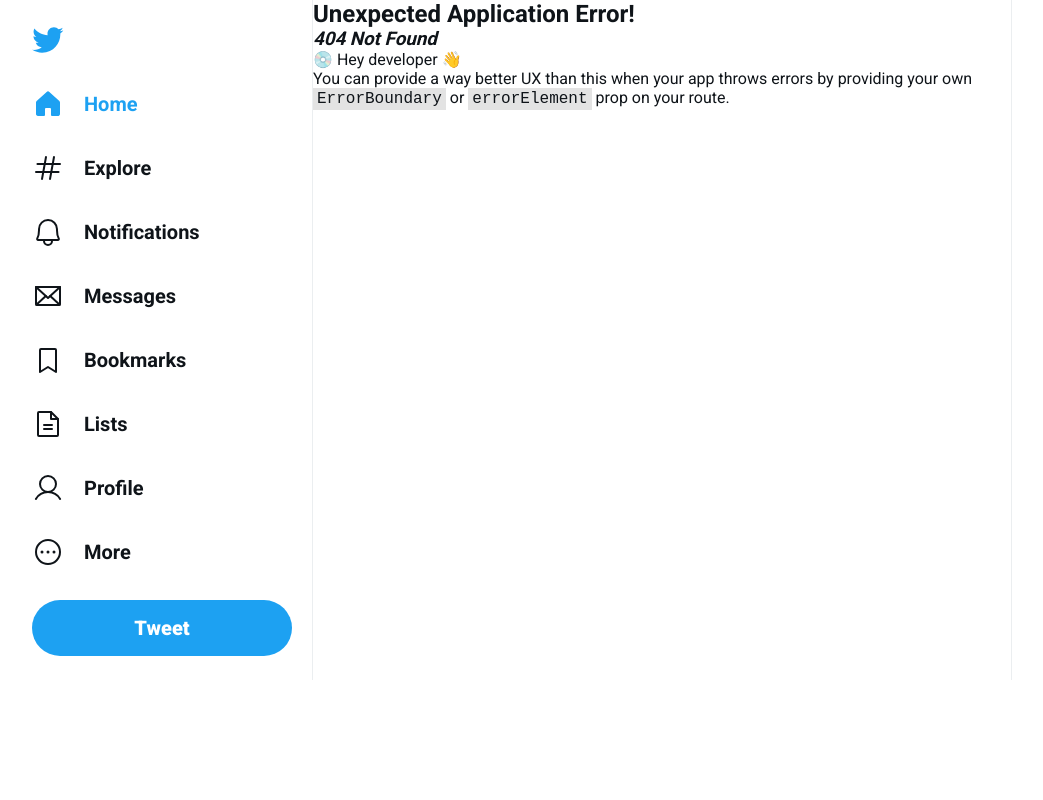
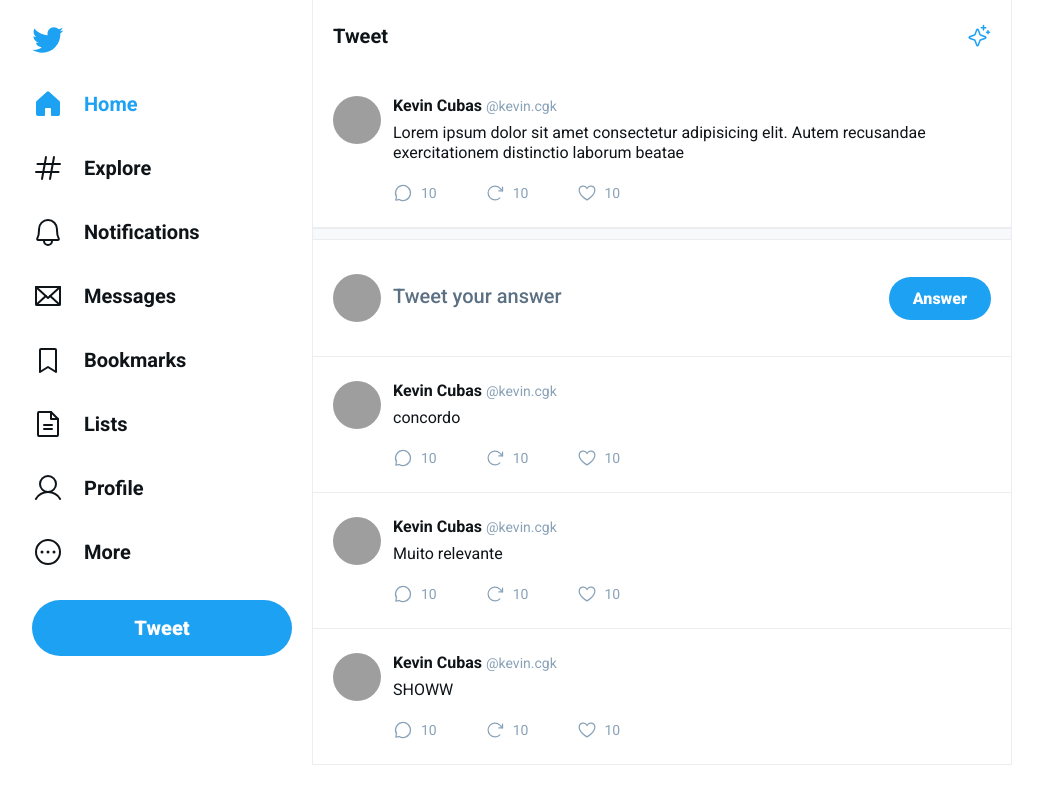
Before and after one commit to kevinCubas/twitter-ui, a React (Vite) app: page /status in a window 1280 px wide. Before the commit this address had no page. Shown: the whole page, without its empty margins (128-1171 px from the left). Built offline with nearby package versions, Linux system fonts and the light colour scheme; grey boxes are pictures that could not be loaded.

Commit message:
:sparkles: feat: created status page

```diff
--- a/src/components/Header/index.tsx
+++ b/src/components/Header/index.tsx
@@ -3,13 +3,13 @@
 import { Sparkle } from "phosphor-react";
 
 interface IHeaderProps {
-  pageName: string
+  pageTitle: string
 }
 
-export function Header({pageName}: IHeaderProps) {
+export function Header({pageTitle}: IHeaderProps) {
   return (
     <header className="timeline-header">
-      {pageName}
+      {pageTitle}
       <Sparkle />
     </header>
   )
--- a/src/components/Tweet/index.tsx
+++ b/src/components/Tweet/index.tsx
@@ -1,5 +1,7 @@
 import "./Tweet.css";
+
 import { ArrowClockwise, ChatCircle, Heart } from "phosphor-react";
+import { Link } from "react-router-dom";
 
 interface ITweetProps {
   content: string
@@ -7,7 +9,7 @@
 
 export function Tweet({content}:ITweetProps) {
   return (
-    <a href="#" className="tweet">
+    <Link to={'/status'} className="tweet">
       <img src="https://github.com/kevinCubas.png" alt="" />
       <div className="tweet-content">
         <header className="tweet-content-header">
@@ -30,6 +32,6 @@
         </button>
       </footer>
       </div>
-    </a>
+    </Link>
   )
 }
--- /dev/null
+++ b/src/pages/Status/Status.css
@@ -0,0 +1,52 @@
+.answer-form {
+  padding: 1.5rem 1.25rem;
+  display: flex;
+  align-items: center;
+  gap: 0.5rem;
+  border-bottom: 1px solid #ebeef0;
+}
+
+.answer-form label {
+  flex: 1;
+  display: flex;
+  align-items: center;
+  gap: 0.75rem;
+}
+
+.answer-form label img{
+  width: 3rem;
+  height: 3rem;
+  border-radius: 9999px;
+}
+
+.answer-form label textarea{
+  flex: 1;
+  border: 0;
+  font-size: 1.25rem;
+  font-weight: 500;
+  margin-top: 1.25rem;
+  resize: none;
+}
+
+.answer-form label textarea:focus{
+  outline: none;
+}
+
+.answer-form label textarea::placeholder{
+  color: #5b7083;
+}
+
+.answer-form button[type=submit] {
+  margin-left: auto;
+  background-color: var(--twitter-blue);
+  border-radius: 9999px;
+  padding: 0.75rem 1.5rem;
+  color: #fff;
+  font-size: 1rem;
+  font-weight: 900;
+  border: 0;
+}
+
+.answer-form button[type=submit]:hover {
+  filter: brightness(0.9);
+}
--- /dev/null
+++ b/src/pages/Status/index.tsx
@@ -0,0 +1,34 @@
+import "./Status.css";
+
+import { Header } from "../../components/Header";
+import { Separator } from "../../components/Separator";
+import { Tweet } from "../../components/Tweet";
+
+const answers = [
+  "concordo",
+  "Muito relevante",
+  "SHOWW"
+]
+
+export function Status() {
+  return (
+    <main className="status">
+      <Header pageTitle="Tweet" />
+
+      <Tweet
+        content="Lorem ipsum dolor sit amet consectetur adipisicing elit.
+          Autem recusandae exercitationem distinctio laborum beatae"
+      />
+      <Separator />
+      <form className="answer-form">
+        <label htmlFor="tweet">
+          <img src="https://github.com/kevinCubas.png" alt="" />
+          <textarea id="tweet" placeholder="Tweet your answer" />
+        </label>
+        <button type="submit">Answer</button>
+
+      </form>
+      {answers.map(answer => <Tweet key={answer} content={answer} />)}
+    </main>
+  )
+}
--- a/src/pages/Timeline/index.tsx
+++ b/src/pages/Timeline/index.tsx
@@ -13,7 +13,7 @@
 export function Timeline() {
   return (
     <main className="timeline">
-      <Header pageName="Home" />
+      <Header pageTitle="Home" />
 
       <form className="new-tweet-form">
         <label htmlFor="tweet">
--- a/src/routes.tsx
+++ b/src/routes.tsx
@@ -1,4 +1,5 @@
 import { createBrowserRouter } from "react-router-dom";
+import { Status } from "./pages/Status";
 import { Timeline } from "./pages/Timeline";
 
 export const router = createBrowserRouter([
@@ -7,7 +8,7 @@
     element:  <Timeline />
   },
   {
-    path: '/tweet',
-    element:  <h1>Tweet</h1>
+    path: '/status',
+    element:  <Status />
   }
 ])
```
